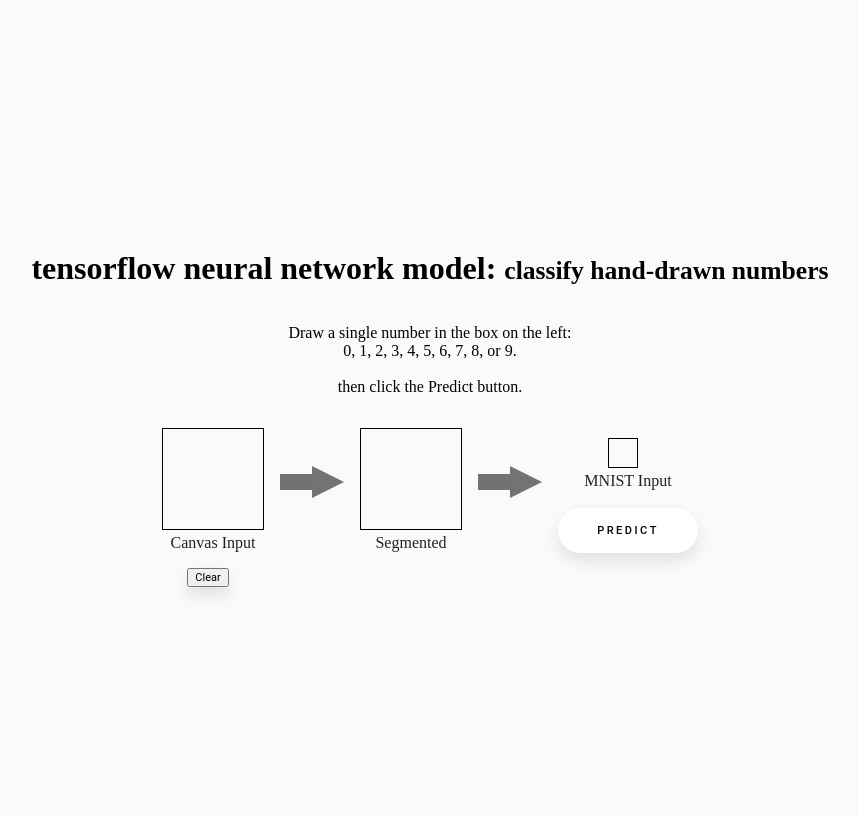
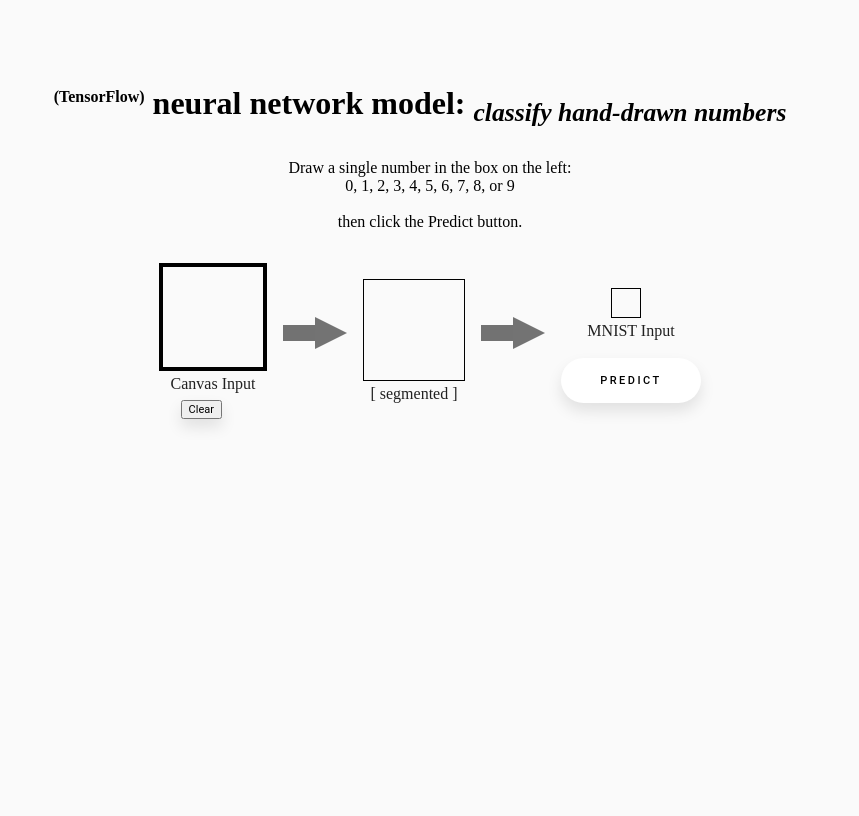
Before and after one commit to eio/vagrant-docker-flask-tensorflow, a Flask app: template app/templates/index.html in a window 1280 px wide. Shown: the whole page, without its empty margins (210-1069 px from the left). Run offline with Flask 2, Linux system fonts and the light colour scheme; the template is opened without the code that fills it, so the values that code supplies are empty.

Commit message:
omphaloskepsis

```diff
--- a/app/static/css/style.css
+++ b/app/static/css/style.css
@@ -5,6 +5,11 @@ body {
   align-items: center;
   justify-content: center;
   min-height: 100vh;
+}
+
+#app {
+  position: absolute;
+  top: 8%;
 }
 
 h1 {
@@ -62,6 +67,10 @@ canvas#mnist {
   margin-left: 50px;
 }
 
+canvas#original {
+  border: 4px solid black;
+}
+
 button {
   cursor: pointer;
 }
@@ -70,7 +79,8 @@ button:focus {
 }
 
 #clearButton {
-  margin-left: -444px;
+  margin-top: 7px;
+  margin-left: 20%;
 }
 
 /* the following button style was lifted from:
--- a/app/templates/index.html
+++ b/app/templates/index.html
@@ -5,14 +5,15 @@
         <link rel="stylesheet" type="text/css" href="{{ url_for('static', filename='css/style.css') }}" />
     </head>
     <body>
+        <div id='app'>
             <script type="text/javascript" src="{{ url_for('static', filename='js/predict.js') }}"></script>
-        <h1>tensorflow neural network model:
-            <span style='font-size:80%;'>
-                classify hand-drawn numbers
-            </span>
+            <h1 style='margin-left: -20px; margin-bottom: 30px;'><sup style='font-size:50%;'>(TensorFlow)</sup> neural network model:
+                <sub style='font-size:80%;'>
+                    <i>classify hand-drawn numbers</i>
+                </sub>
             </h1>
             <p>Draw a single number in the box on the left:
-            <br>0, 1, 2, 3, 4, 5, 6, 7, 8, or 9.
+                <br>0, 1, 2, 3, 4, 5, 6, 7, 8, or 9
                 <br>
                 <br>then click the Predict button.
             </p>
@@ -20,11 +21,12 @@
                 <div class="items__item">
                     <canvas id="original" width="100px" height="200px"></canvas>
                     <div class="items__item__label">Canvas Input</div>
+                    <button id="clearButton" type="button" onclick="sketcher.clear()">Clear</button>
                 </div>
                 <div class="items__arrow"></div>
                 <div class="items__item">
                     <canvas id="bounded" width="100px" height="100px"></canvas>
-                <div class="items__item__label">Segmented</div>
+                    <div class="items__item__label">[ segmented ]</div>
                 </div>
                 <div class="items__arrow"></div>
                 <div class="items__item items__item--mnist">
@@ -38,7 +40,6 @@
             </div>
             <!-- canvas sketchpad code -->
             <script type="text/javascript" src="{{ url_for('static', filename='js/mnist-canvas.js') }}"></script>
-        <!-- clear canvas button -->
-        <button id="clearButton" type="button" onclick="sketcher.clear()">Clear</button>
+        </div>
     </body>
 </html>
```
Also changed, not shown: README.md. Lines whose indentation alone changed are shown as unchanged.
